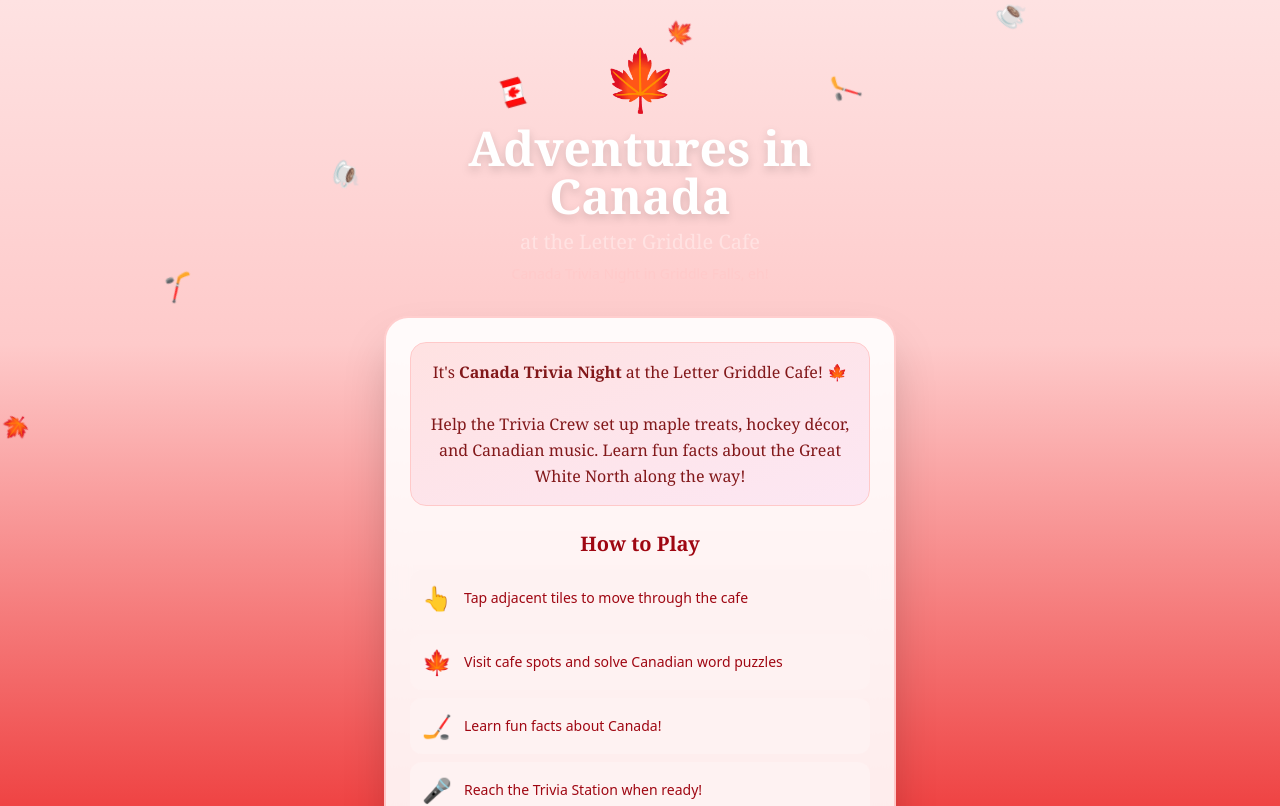
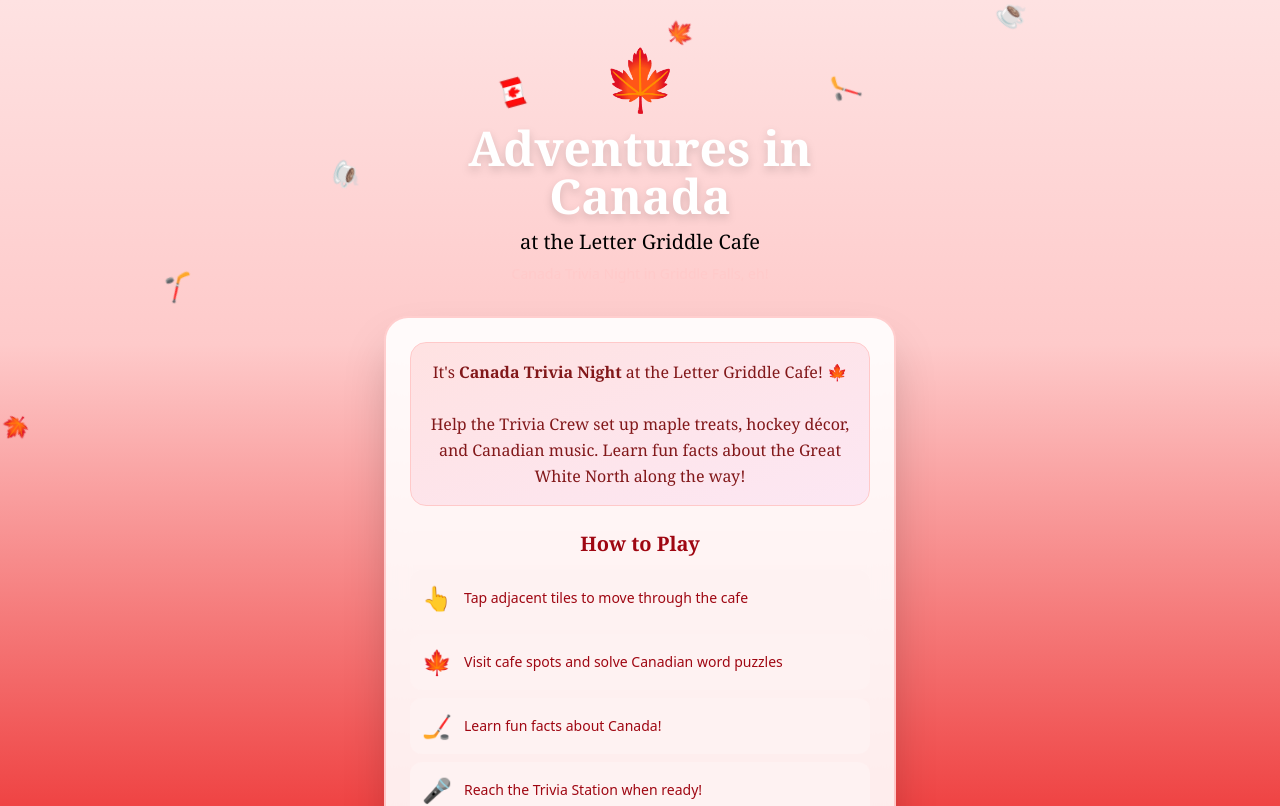
Before and after one commit to lauriegriddle/griddle-game, a Next.js app: page /adventures-in-canada in a window 1280 px wide. Shown: the top 806 px of the page. Built offline with nearby package versions, Linux system fonts and the light colour scheme.

Commit message:
Adjust font color of subtile on landing screen

```diff
--- a/app/adventures-in-canada/page.js
+++ b/app/adventures-in-canada/page.js
@@ -840,7 +840,7 @@ More games at lettergriddle.com`;
             <h1 className="text-4xl md:text-5xl font-bold text-white mb-2 drop-shadow-lg" style={{fontFamily: 'Georgia, serif'}}>
               Adventures in Canada
             </h1>
-            <p className="text-xl text-red-100 mb-2" style={{fontFamily: 'Georgia, serif'}}>
+            <p className="text-xl text-red-40 mb-2" style={{fontFamily: 'Georgia, serif'}}>
               at the Letter Griddle Cafe
             </p>
             <p className="text-red-200/90 text-sm">Canada Trivia Night in Griddle Falls, eh!</p>
```
